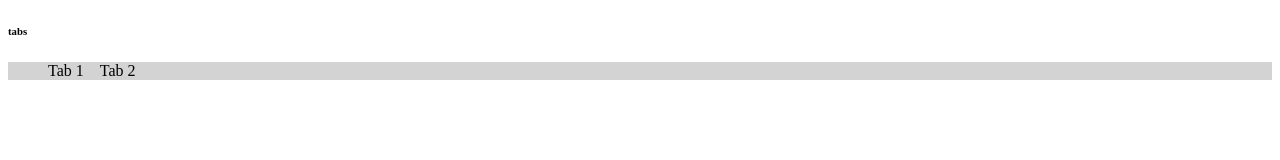
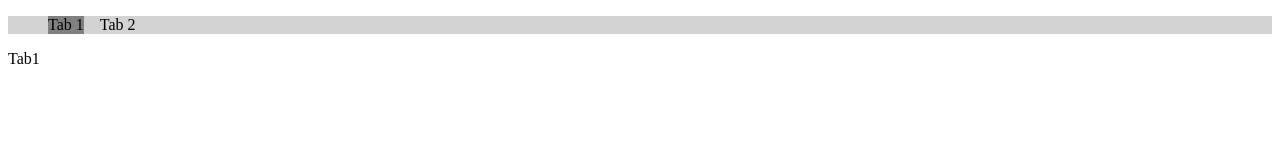
Before and after one commit to dhanapal4/tabs, a plain HTML site: page index.html in a window 1280 px wide. Both pictures are taken after a click on the item "Tab 1". Drawn offline with Linux system fonts and the light colour scheme.

Commit message:
Highlighted selected tab

```diff
--- a/index.html
+++ b/index.html
@@ -7,7 +7,6 @@
     <link rel="stylesheet" href="style.css">
 </head>
 <body>
-    <h6>tabs</h6>
         <ul class="tabs">
             <li data-tab-target="#tab1">Tab 1</li>
             <li data-tab-target="#tab2">Tab 2</li>
--- a/index.js
+++ b/index.js
@@ -1,15 +1,18 @@
 const tabElements=document.querySelectorAll("[data-tab-target]")
 const tabContentElements=document.querySelectorAll("[data-tab-content]")
+
+document.querySelector(tabElements[0].dataset.tabTarget).classList.add("active")
 
 tabElements.forEach(tab=>{
     tab.addEventListener('click',()=>{
         const selectedTab=document.querySelector(tab.dataset.tabTarget);
-        tab.classList.
         tabContentElements.forEach(tabContent=>{
             tabContent.classList.remove('active')
         })
+        tabElements.forEach(tab=>{
+            tab.classList.remove('selectedTab')
+        })
+        tab.classList.add('selectedTab')
         selectedTab.classList.add('active');
     })
 })
-
-console.log(tabElements)
--- a/style.css
+++ b/style.css
@@ -20,3 +20,7 @@ ul li[data-selected=true]{
 .active[data-tab-content]{
     display: block;
 }
+
+.selectedTab{
+    background-color: grey;
+}
```
